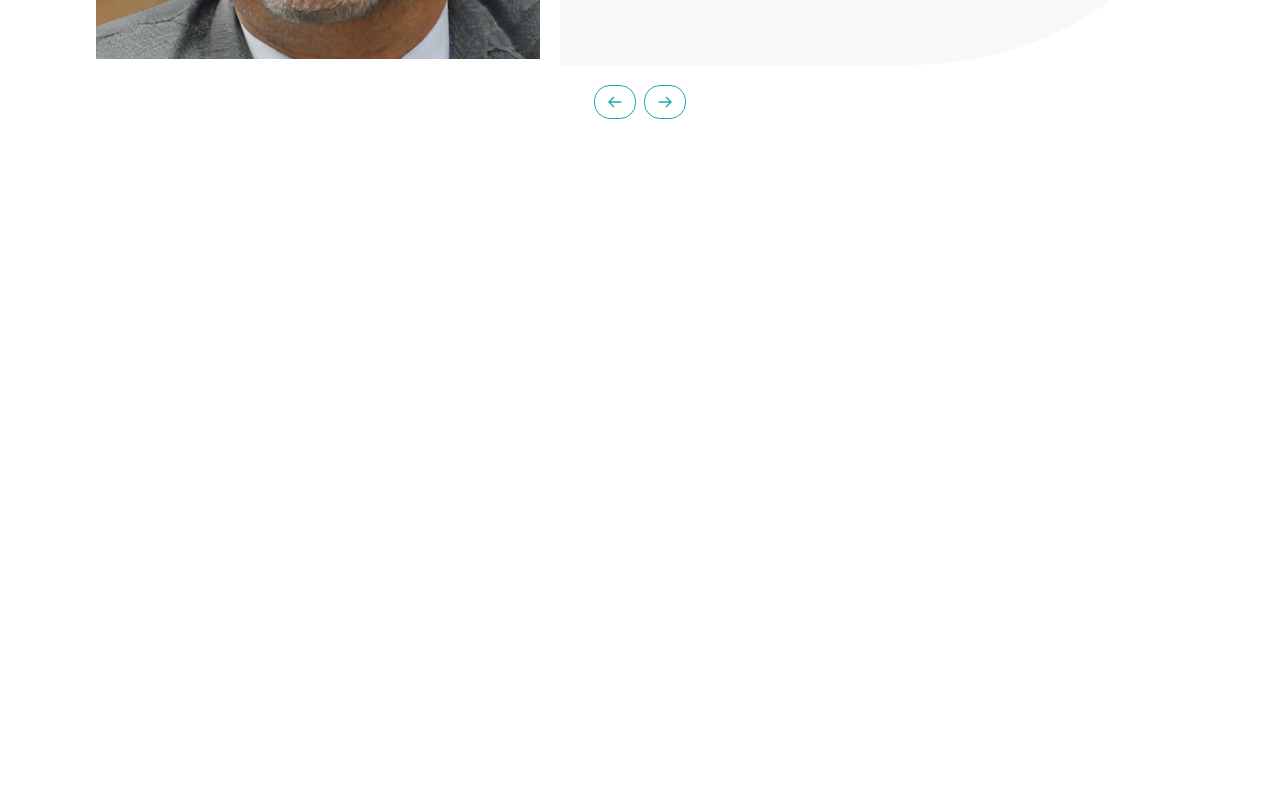
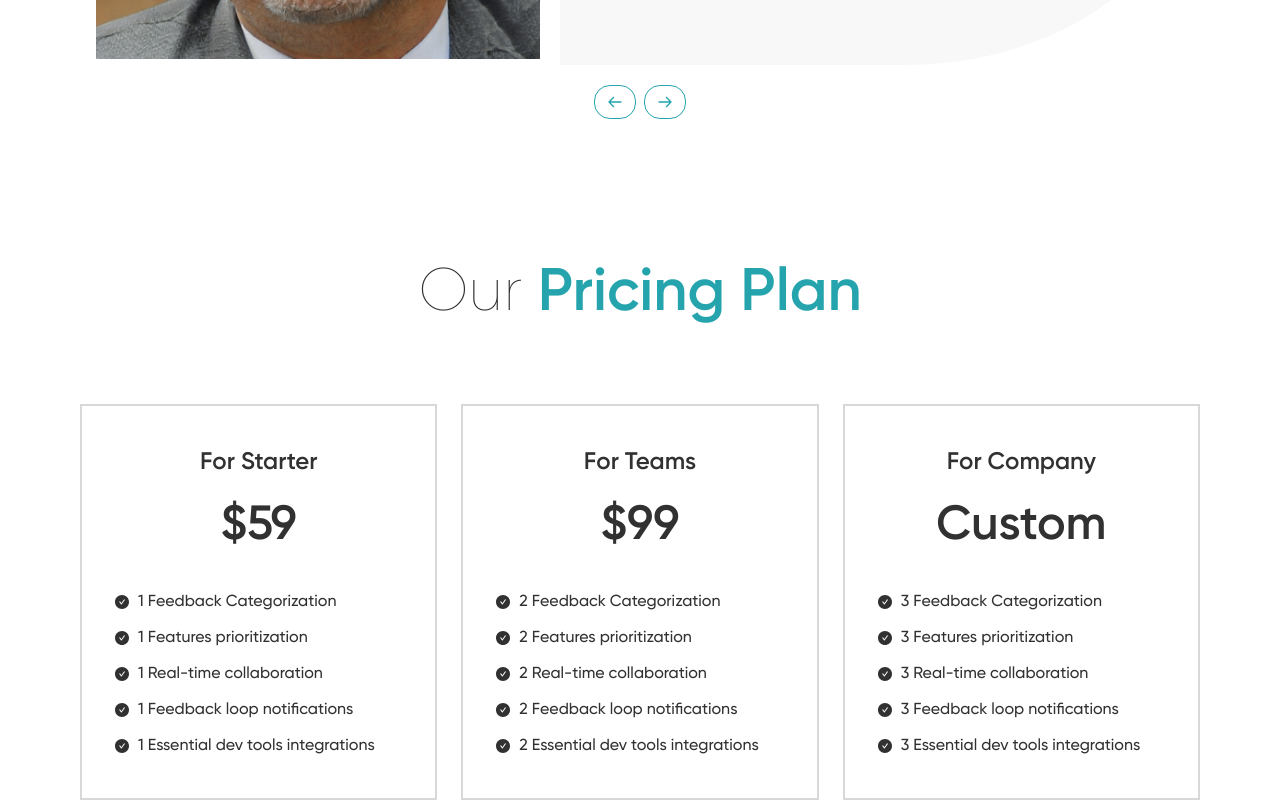
Before and after one commit to TheMordhon1/freelance-web, a Next.js app: page / in a window 1280 px wide. Shown: the part 4187-4987 px from the top of the page. Before the commit the page ends 4306 px from the top, so only its background shows below. Built offline with nearby package versions, Linux system fonts and the light colour scheme.

Commit message:
Pricing Section

```diff
--- a/components/ArrowGroup.jsx
+++ b/components/ArrowGroup.jsx
@@ -4,7 +4,7 @@ export default function ArrowGroup({ next, previous }) {
       <div className="group">
         <div
           onClick={() => previous()}
-          className=" border px-3 py-2 border-blue rounded-2xl  group-hover:bg-blue transition-all text-center cursor-pointer bg-pink-600"
+          className=" border px-3 py-2 border-blue rounded-2xl  group-hover:bg-blue transition-all text-center cursor-pointer"
         >
           <svg
             xmlns="http://www.w3.org/2000/svg"
@@ -25,7 +25,7 @@ export default function ArrowGroup({ next, previous }) {
       <div className="group">
         <div
           onClick={() => next()}
-          className=" border px-3 py-2 border-blue group-hover:bg-blue transition-all rounded-2xl text-center cursor-pointer bg-pink-600"
+          className=" border px-3 py-2 border-blue group-hover:bg-blue transition-all rounded-2xl text-center cursor-pointer"
         >
           <svg
             xmlns="http://www.w3.org/2000/svg"
--- /dev/null
+++ b/components/Pricing.jsx
@@ -0,0 +1,68 @@
+import Section from "./Section";
+import { AiFillCheckCircle } from "react-icons/ai";
+
+export default function Pricing() {
+  const PricingItems = [
+    {
+      id: 1,
+      name: "For Starter",
+      price: "$59",
+      offers: [
+        "1 Feedback Categorization",
+        "1 Features prioritization",
+        "1 Real-time collaboration",
+        "1 Feedback loop notifications",
+        "1 Essential dev tools integrations",
+      ],
+    },
+    {
+      id: 2,
+      name: "For Teams",
+      price: "$99",
+      offers: [
+        "2 Feedback Categorization",
+        "2 Features prioritization",
+        "2 Real-time collaboration",
+        "2 Feedback loop notifications",
+        "2 Essential dev tools integrations",
+      ],
+    },
+    {
+      id: 3,
+      name: "For Company",
+      price: "Custom",
+      offers: [
+        "3 Feedback Categorization",
+        "3 Features prioritization",
+        "3 Real-time collaboration",
+        "3 Feedback loop notifications",
+        "3 Essential dev tools integrations",
+      ],
+    },
+  ];
+  return (
+    <Section titleBlack="Our" titleBlue="Pricing Plan">
+      <div className="grid lg:grid-cols-3 gap-6 grid-cols-1">
+        {PricingItems.map((item) => (
+          <div className="group" key={item.id}>
+            <div className="border-2 border-gray group-hover:border-white text-black group-hover:text-blue group-hover:scale-105 px-8 py-10 text-center transition-all relative">
+              <h3 className="gill-semibold text-2xl">{item.name}</h3>
+              <h2 className="gill-bold text-5xl mt-6">{item.price}</h2>
+              <ul className="mt-10">
+                {item.offers.map((offer, index) => (
+                  <li
+                    key={index}
+                    className="flex items-center gap-2 mt-3 gill-medium"
+                  >
+                    <AiFillCheckCircle />
+                    {offer}
+                  </li>
+                ))}
+              </ul>
+            </div>
+          </div>
+        ))}
+      </div>
+    </Section>
+  );
+}
--- a/pages/index.jsx
+++ b/pages/index.jsx
@@ -3,6 +3,7 @@ import Courtesy from "../components/Courtesy";
 import Features from "../components/Features";
 import Hero from "../components/Hero";
 import Layout from "../components/Layout";
+import Pricing from "../components/Pricing";
 import Services from "../components/Services";
 import Testimonials from "../components/Testimonials";
 
@@ -19,6 +20,7 @@ export default function Home() {
       <Services />
       <Features />
       <Testimonials />
+      <Pricing />
     </Layout>
   );
 }
```
